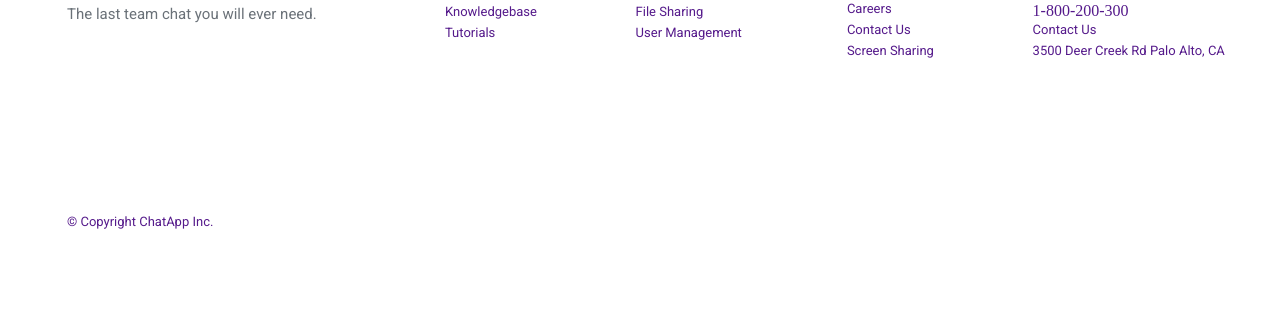
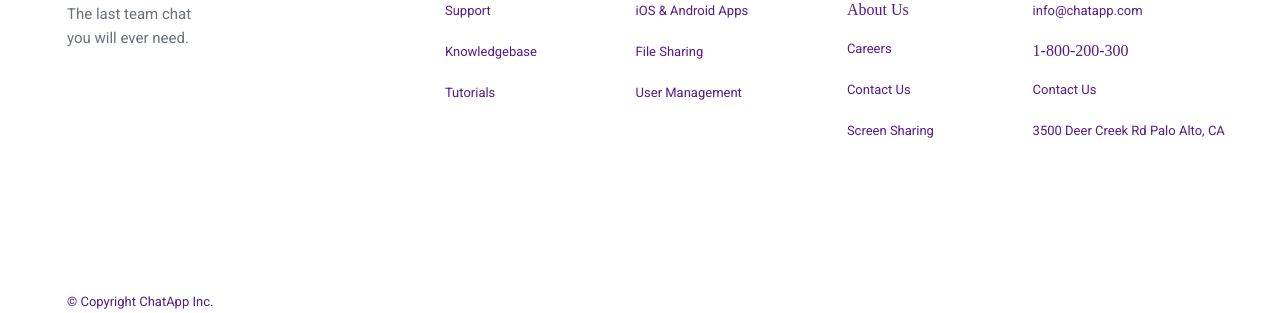
Before and after one commit to ManojVerma359/chatapp, a plain HTML site: page index.html in a window 1280 px wide. Shown: the part 2298-2611 px from the top of the page. Before the commit the page ends 2531 px from the top, so only its background shows below. Drawn offline with Linux system fonts and the light colour scheme.

Commit message:
new file

```diff
--- a/index.html
+++ b/index.html
@@ -114,37 +114,37 @@
                 <div class="row">
                     <div class="col-4 ">
                         <a class="cha" href="">chat<span class="ap">app</span> </a>
-                        <p class="last mt1-20 mt-20 ">The last team chat you will ever need.</p>
+                        <p class="last mt1-20 mt-20 wiid mx-w ">The last team chat you will ever need.</p>
                     </div>
                     <div class="col8">
 
                         <div class="row js1 d_flex ml-30">
                             <ul class="col-3 ">
                                 <li><a class="help" href="">Help</a></li>
-                                <li class="mt1-20 support mt5 mrt mtt-20"><a href="">Support</a></li>
-                                <li class="mt1-20 support mrt mt5 mtt-20"><a href="">Knowledgebase</a></li>
-                                <li class="mt1-20 support mrt mt5 mtt-20"><a href="">Tutorials</a></li>
+                                <li class="mt1-20 support mt-20 mt5 mrt mtt-20"><a href="">Support</a></li>
+                                <li class="mt1-20 support mt-20 mrt mt5 mtt-20"><a href="">Knowledgebase</a></li>
+                                <li class="mt1-20 support mt-20 mrt mt5 mtt-20"><a href="">Tutorials</a></li>
                             </ul>
                             <ul class="col-3 mrr1 ">
                                 <li><a class="help" href="">Features</a></li>
-                                <li class="mt1-20 support mrt mt5 mtt-20"><a href="">iOS & Android Apps</a></li>
-                                <li class="mt1-20 support mrt mt5 mtt-20"><a href="">File Sharing</a></li>
-                                <li class="mt1-20 support mrt mt5 mtt-20"><a href="">User Management</a></li>
+                                <li class="mt1-20 support mt-20 mrt mt5 mtt-20"><a href="">iOS & Android Apps</a></li>
+                                <li class="mt1-20 support mt-20 mrt mt5 mtt-20"><a href="">File Sharing</a></li>
+                                <li class="mt1-20 support mt-20 mrt mt5 mtt-20"><a href="">User Management</a></li>
                             </ul>
                             <ul class="col-3 mrr">
                                 <li><a class="help " href="">Company</a></li>
-                                <li class="mt1-20 mt5 mrt mtt-20"><a href="">About Us</a></li>
-                                <li class="mt1-20 mtt-20 mrt mt5 support"><a href="">Careers</a></li>
-                                <li class="mt1-20 mtt-20 mt5 mrt support"><a href="">Contact Us</a></li>
-                                <li class="mt1-20 mtt-20 mt5 mrt support"><a href="">Screen Sharing</a></li>
+                                <li class="mt1-20 mt5 mrt mt-20 mtt-20"><a href="">About Us</a></li>
+                                <li class="mt1-20 mtt-20 mt-20 mrt mt5 support"><a href="">Careers</a></li>
+                                <li class="mt1-20 mtt-20 mt-20 mt5 mrt support"><a href="">Contact Us</a></li>
+                                <li class="mt1-20 mtt-20 mt-20 mt5 mrt support"><a href="">Screen Sharing</a></li>
 
                             </ul>
                             <ul class="col-3 mrr">
                                 <li><a class="help  " href="">Contact Us</a></li>
-                                <li class="mt1-20 mtt-20 support mt5"><a href="">info@chatapp.com</a></li>
-                                <li class="mt1-20 mrt  mt5"><a href="">1-800-200-300</a></li>
-                                <li class="mt1-20 mrt mtt-20 support mt5"><a href="">Contact Us</a></li>
-                                <li class="mt1-20 mrt mtt-20 support mt5"><a href="">3500 Deer Creek Rd
+                                <li class="mt1-20 mt-20 mtt-20 support mt5"><a href="">info@chatapp.com</a></li>
+                                <li class="mt1-20 mrt mt-20 mt5"><a href="">1-800-200-300</a></li>
+                                <li class="mt1-20 mrt mt-20 mtt-20 support mt5"><a href="">Contact Us</a></li>
+                                <li class="mt1-20 mrt mtt-20 mt-20 support mt5"><a href="">3500 Deer Creek Rd
                                         Palo Alto, CA</a></li>
 
                             </ul>
```
